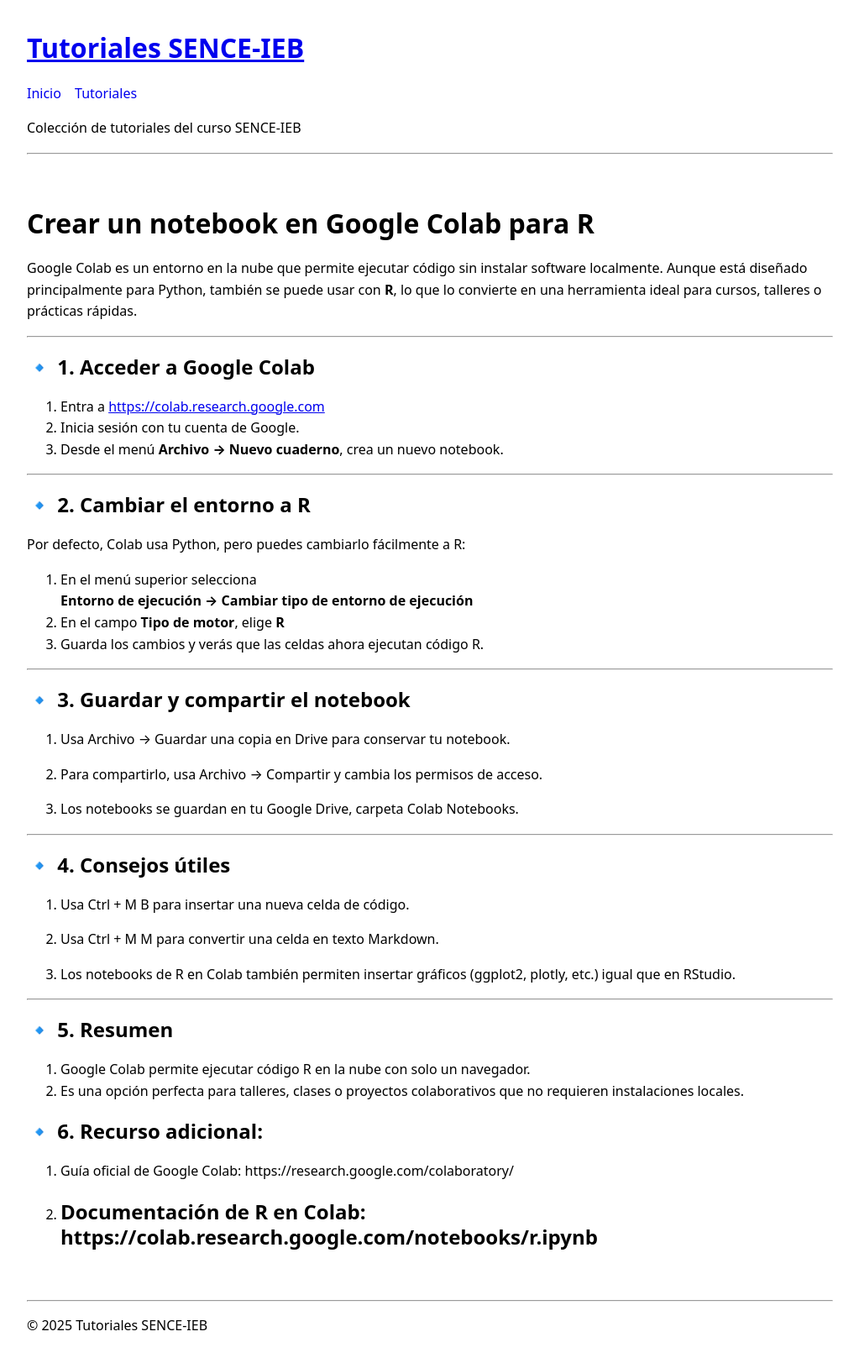
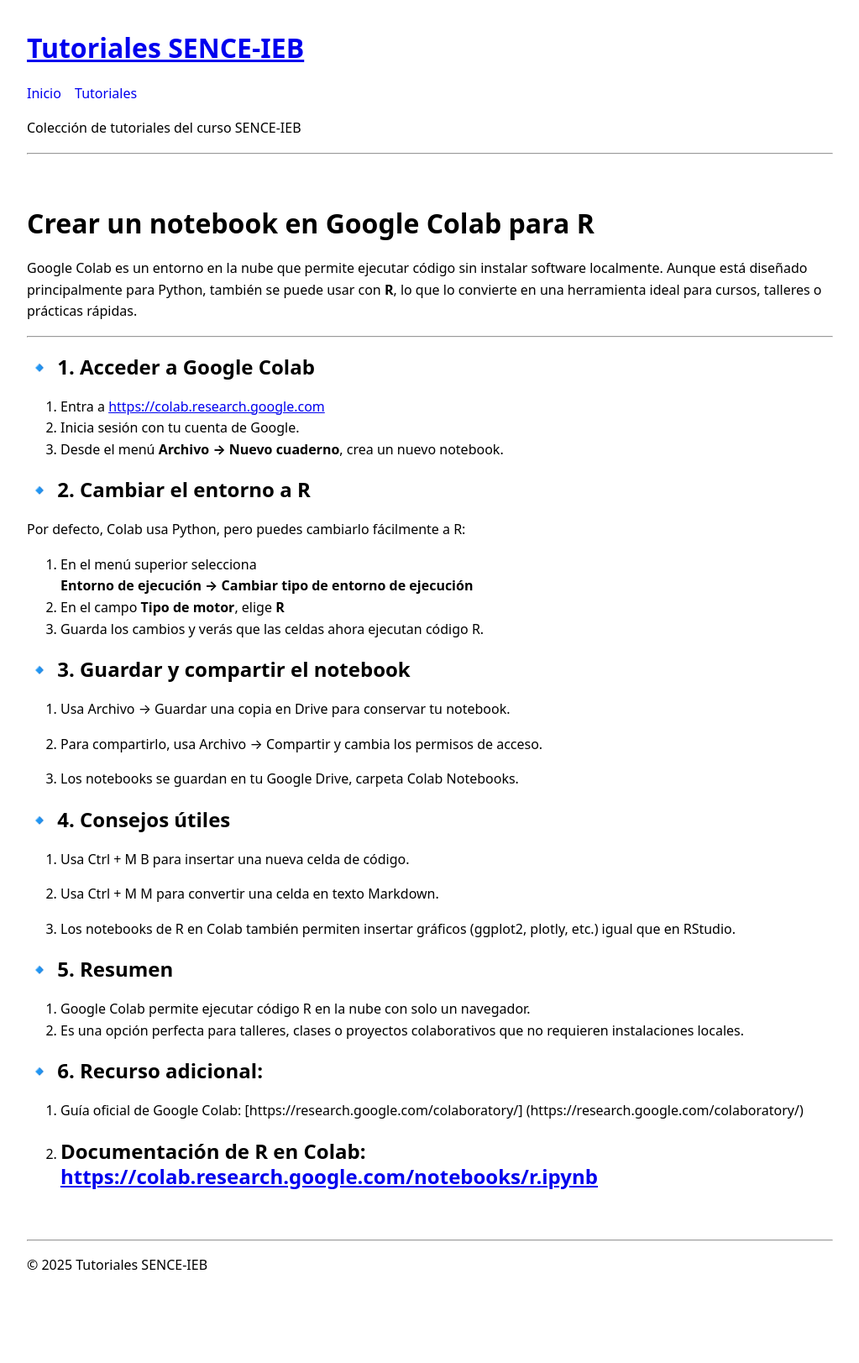
Before and after one commit to ricardosegovia/sence_ieb, a Jekyll site: the page built from _tutorials/02-google colab.md, in a window 1280 px wide. Shown: the whole page at 84% size, without its empty margins (128-1151 px from the left). Built offline with Jekyll 4.4.1, drawn with Linux system fonts in a browser that asks for light colours; after the commit the page ends 1551 px from its top, so only the background shows below that; part of the change alters nothing that is shown.

Commit message:
tutorial 3

```diff
--- a/_tutorials/02-google colab.md
+++ b/_tutorials/02-google colab.md
@@ -17,7 +17,6 @@ Google Colab es un entorno en la nube que permite ejecutar código sin instalar
 2. Inicia sesión con tu cuenta de Google.
 3. Desde el menú **Archivo → Nuevo cuaderno**, crea un nuevo notebook.
 
----
 
 ## 🔹 2. Cambiar el entorno a R
 Por defecto, Colab usa Python, pero puedes cambiarlo fácilmente a R:
@@ -27,7 +26,6 @@ Por defecto, Colab usa Python, pero puedes cambiarlo fácilmente a R:
 2. En el campo **Tipo de motor**, elige **R**
 3. Guarda los cambios y verás que las celdas ahora ejecutan código R.
 
----
 ## 🔹 3. Guardar y compartir el notebook
 
 1. Usa Archivo → Guardar una copia en Drive para conservar tu notebook.
@@ -36,7 +34,6 @@ Por defecto, Colab usa Python, pero puedes cambiarlo fácilmente a R:
 
 3. Los notebooks se guardan en tu Google Drive, carpeta Colab Notebooks.
 
----
 ## 🔹 4. Consejos útiles
 
 1. Usa Ctrl + M B para insertar una nueva celda de código.
@@ -45,7 +42,6 @@ Por defecto, Colab usa Python, pero puedes cambiarlo fácilmente a R:
 
 3. Los notebooks de R en Colab también permiten insertar gráficos (ggplot2, plotly, etc.) igual que en RStudio.
 
----
 
 ## 🔹 5. Resumen
 
@@ -54,6 +50,6 @@ Por defecto, Colab usa Python, pero puedes cambiarlo fácilmente a R:
 
 ## 🔹 6. Recurso adicional:
 
-1. Guía oficial de Google Colab: https://research.google.com/colaboratory/
-2. Documentación de R en Colab: https://colab.research.google.com/notebooks/r.ipynb
+1. Guía oficial de Google Colab: [https://research.google.com/colaboratory/] (https://research.google.com/colaboratory/)
+2. Documentación de R en Colab: [https://colab.research.google.com/notebooks/r.ipynb](https://colab.research.google.com/notebooks/r.ipynb)
 ---
```
